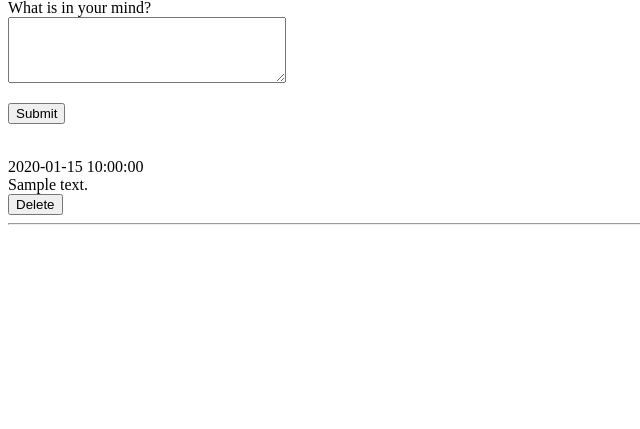
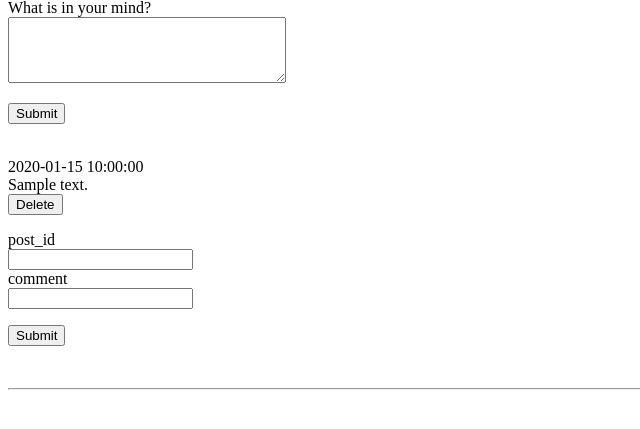
Before and after one commit to peterzzshi/UNSW-Talk, a Flask app: template app/templates/index.jinja2 in a window 1280 px wide. Shown: the part 117-546 px from the top of the page, without its empty margins (0-640 px from the left). Run offline with Flask 2, Linux system fonts and the light colour scheme; the template is opened without the code that fills it: values that come from a table or form of the project are taken from there, most other values are stand-ins (such as "Sample title", 1, 10 or a date in 2020).

Commit message:
adding comments
testing functionalities

```diff
--- a/app/forms.py
+++ b/app/forms.py
@@ -48,3 +48,9 @@ class EditProfileForm(FlaskForm):
 class PostForm(FlaskForm):
     post = TextAreaField('What is in your mind?', validators=[DataRequired(), Length(min=1, max=140)])
     submit = SubmitField('Submit')
+
+
+class CommentForm(FlaskForm):
+    post_id = StringField("post_id", validators=[DataRequired()])
+    comment = StringField('comment', validators=[DataRequired()])
+    submit = SubmitField('Submit')
--- a/app/models.py
+++ b/app/models.py
@@ -140,6 +140,9 @@ class Post:
     def save_to_mongo(self):
         db["posts"].insert(self.json())
 
+    def add_comment(self, comment):
+        self.comments.append(comment)
+
     def delete_post(self):
         db["posts"].delete_one({"_id": ObjectId(self._id)})
 
--- a/app/templates/index.jinja2
+++ b/app/templates/index.jinja2
@@ -17,15 +17,15 @@
 
 
     <form action="" method="post">
-        {{ form.hidden_tag() }}
+        {{ postform.hidden_tag() }}
         <p>
-            {{ form.post.label }}<br>
-            {{ form.post(cols=32, rows=4) }}<br>
-            {% for error in form.post.errors %}
+            {{ postform.post.label }}<br>
+            {{ postform.post(cols=32, rows=4) }}<br>
+            {% for error in postform.post.errors %}
                 <span style="color: red;">[{{ error }}]</span>
             {% endfor %}
         </p>
-        <p>{{ form.submit() }}</p>
+        <p>{{ postform.submit() }}</p>
     </form>
 
 
@@ -38,20 +38,43 @@
         {#            {{ post.json().author }}#}
         {{ post.json().message }}
         <br>
-{#        <span >{{ post.json().time }}</span>#}
+        {#        <span >{{ post.json().time }}</span>#}
 
         <a href="{{ url_for("delete_post", id=post._id) }}"><button>Delete</button></a>
+
+        <form action="" method="post">
+            {{ commentform.hidden_tag() }}
+            <p>
+
+                {{ commentform.post_id.label }}<br>
+                {{ commentform.post_id }}<br>
+                {{ commentform.comment.label }}<br>
+                {{ commentform.comment(cols=32, rows=4) }}<br>
+                {% for error in commentform.comment.errors %}
+                    <span style="color: red;">[{{ error }}]</span>
+                {% endfor %}
+            </p>
+            <p>{{ commentform.submit() }}</p>
+        </form>
+
+
 
         <br>
         {% if post.json().comments %}
             COMMENTS:
             {% for comment in post.json().comments %}
-                <li>{{ comment }}</li>
+                <li>
+                    {{ comment.author }}:
+                    {{ comment.message }}
+                    <br>
+                    {{ comment.time }}
+                </li>
             {% endfor %}
 
         {% endif %}
         <hr>
 
+
     {% endfor %}
 
 
```
Also changed, not shown: app/routes.py (+20 -6 lines).
